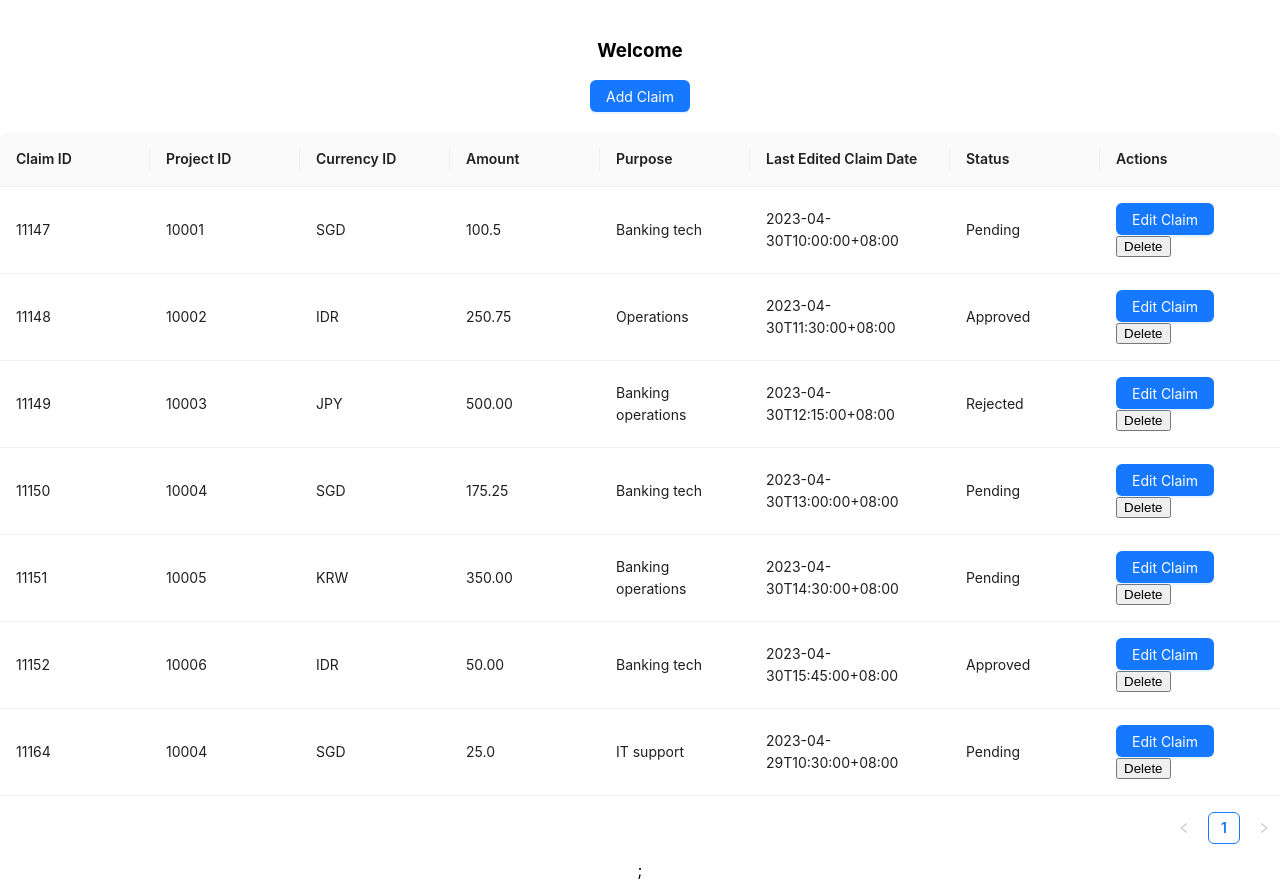
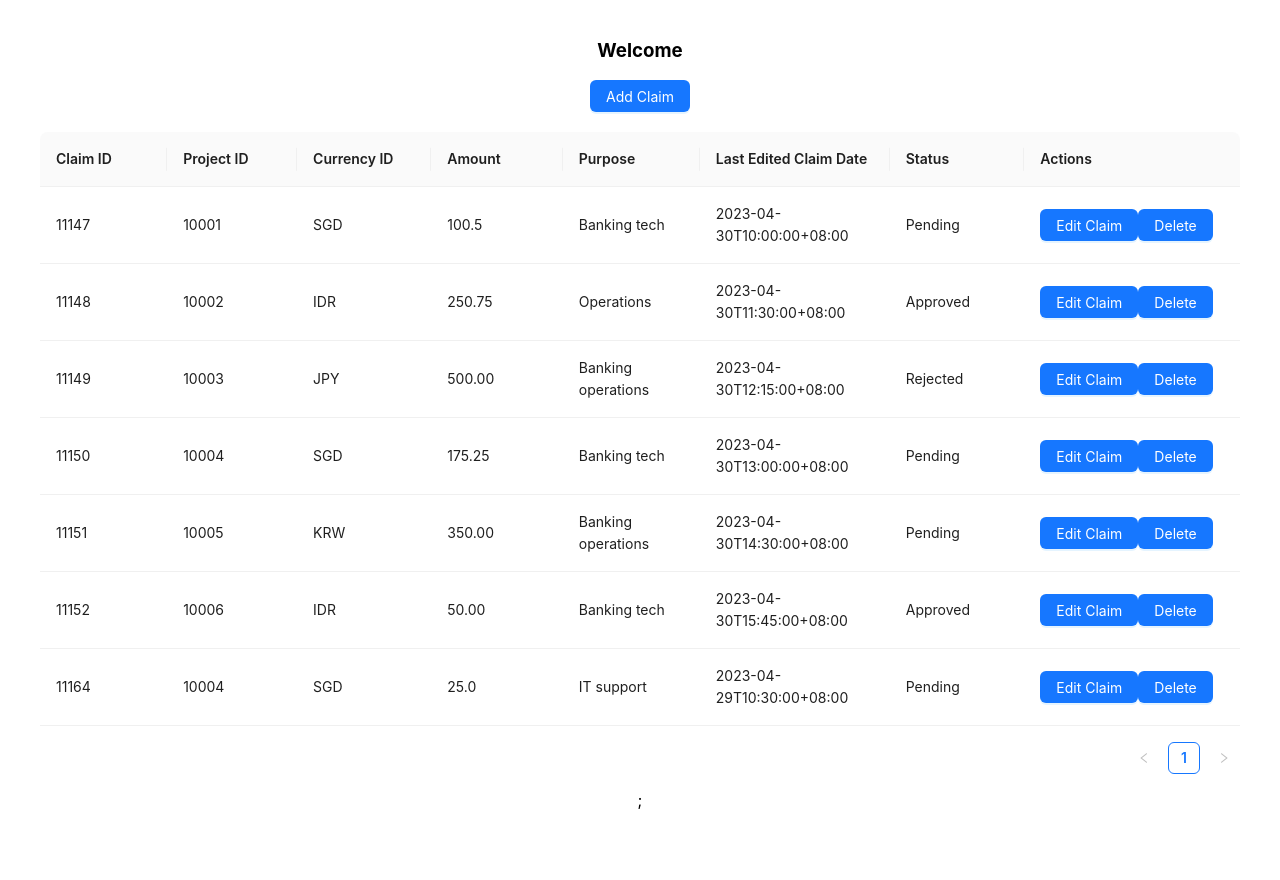
Before and after one commit to cliftontys/TT3_10, a React (Create React App) app in the folder frontend/: page /ListClaims in a window 1280 px wide. After the commit the page ends 810 px from the top, so only its background shows below. Built offline with nearby package versions, Linux system fonts and the light colour scheme.

Commit message:
feat(frontend): edited css to listClaims

```diff
--- a/frontend/src/pages/ListClaims.tsx
+++ b/frontend/src/pages/ListClaims.tsx
@@ -2,34 +2,14 @@ import React from "react";
 import EditClaimModal from "../components/modals/EditClaimModal";
 import Header from "./Header";
 
-import { DataGrid, GridColDef } from '@mui/x-data-grid';
 import projectExpenseClaims, { ProjectExpenseClaim } from '../data/projectExpenseClaims';
 import { useState, useEffect, } from 'react';
-import Button from 'react';
 
-import { Table } from "antd";
+import { Table, Button } from "antd";
 
 const ListClaims = () => {
 
-  // const [claims, setClaims] = useState([]);
-
   const claims = projectExpenseClaims;
-
-  // useEffect(() => {
-  //   const getClaims = () => {
-  //     const currentClaims = projectExpenseClaims;
-  //     // currentClaims.forEach((claim) => {
-  //     //   setClaims((row) => [
-  //     //     ...row,
-  //     //   ]);
-  //     // });
-  //     setClaims(currentClaims);
-  //     console.log(claims)
-  //   };
-
-  //   getClaims();
-  // }, []);
-
 
   const column = [
     { title: 'Claim ID', dataIndex: 'ClaimID', key:'ClaimID', width: 150 },
@@ -43,7 +23,12 @@ const ListClaims = () => {
       title: 'Actions',
       dataIndex: 'Actions',
       key: 'Actions',
-      render: (text:string, record:ProjectExpenseClaim) => <><EditClaimModal currentClaim={record} /><button>Delete</button></>,
+      width: 250,
+      render: (text:string, record:ProjectExpenseClaim) =>
+      <>
+      <EditClaimModal currentClaim={record} />
+      <Button type="primary">Delete</Button>
+      </>,
     },
   ]
 
@@ -51,7 +36,7 @@ const ListClaims = () => {
 
     <div>
       <Header></Header>
-      <Table columns={column} dataSource={claims} />;
+      <Table className="listClaims" columns={column} dataSource={claims} />;
     </div>
   )
 }
```
